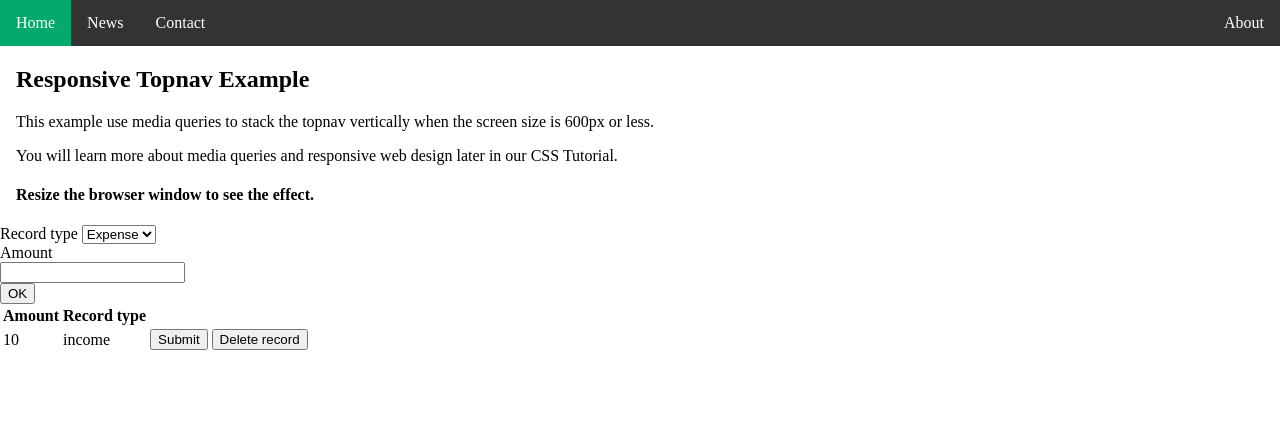
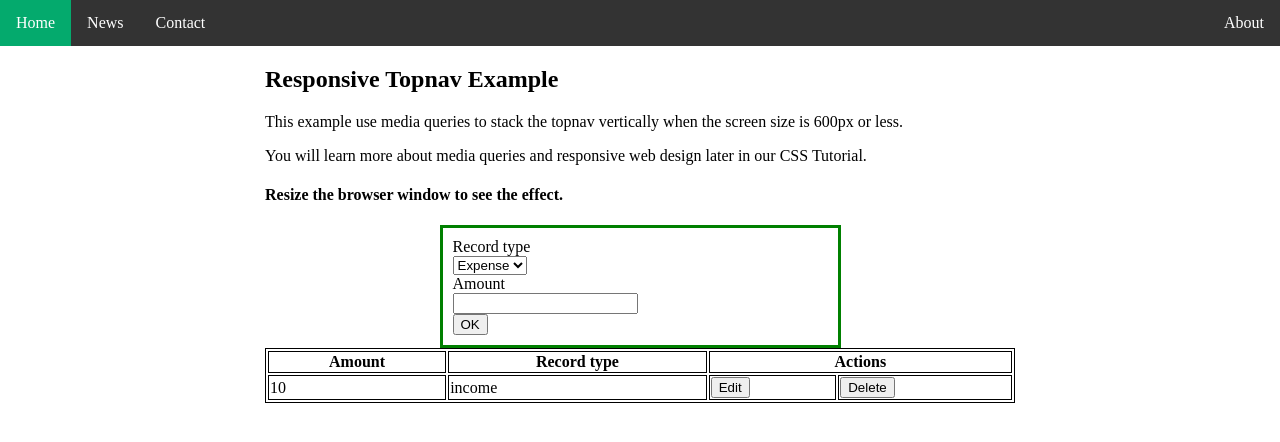
Before and after one commit to 1Lukukas/web-app, a Node server app: page / in a window 1280 px wide. Shown: the top 442 px of the page. Run offline with Node 20, Linux system fonts and the light colour scheme; tables that the repository leaves empty hold one stand-in row (values such as "Sample post"); some libraries are stand-ins or nearby versions.

Commit message:
update styling

```diff
--- a/app.js
+++ b/app.js
@@ -19,7 +19,6 @@ const recordsRouter = require('./routes/records')
 app.use('/records', recordsRouter)
 app.set('view engine', 'ejs');
 
-
 const getAllRecords = async (req, res, next) => {
     axios = require('axios');
     response = await axios.get('http://localhost:3000/records/all')
@@ -28,15 +27,13 @@ const getAllRecords = async (req, res, next) => {
 }
 app.use(getAllRecords)
 
+path = require('path')
+
+app.use('/css', express.static(path.join(__dirname, '/css')));
+
 app.get("/", (req, res) => {
     res.render("index.ejs", {data : req.data})
 })
-
-// app.post("/edit", urlencodedParser, (req, res) => {
-//     var _id = req.body._id;
-//     console.log(req.body)
-//     res.render("editRecord.ejs", {data : req.body})
-// })
 
 app.use("/static", express.static('./static/'));
 app.listen(3000, ( ) => {
--- /dev/null
+++ b/css/style.css
@@ -0,0 +1,48 @@
+.content {
+  max-width: 750px;
+  margin: auto;
+}
+body{
+    margin: 0;
+}
+ul.topnav {
+  list-style-type: none;
+  margin: 0;
+  padding: 0;
+  overflow: hidden;
+  background-color: #333;
+}
+
+ul.topnav li {float: left;}
+
+ul.topnav li a {
+  display: block;
+  color: white;
+  text-align: center;
+  padding: 14px 16px;
+  text-decoration: none;
+}
+
+ul.topnav li a:hover:not(.active) {background-color: #111;}
+
+ul.topnav li a.active {background-color: #04AA6D;}
+
+ul.topnav li.right {float: right;}
+
+table, th, td {
+  border: 1px solid;
+}
+table {
+  width: 100%;
+}
+.center {
+    margin: auto;
+    width: 50%;
+    border: 3px solid green;
+    padding: 10px;
+}
+
+@media screen and (max-width: 600px) {
+  ul.topnav li.right,
+  ul.topnav li {float: none;}
+}
--- a/routes/records.js
+++ b/routes/records.js
@@ -2,6 +2,8 @@ const express = require('express')
 const router = express.Router()
 const Record = require('../models/record')
 
+path = require('path')
+router.use('/css', express.static(path.join(__dirname, '/css')))
 
 urlencodedParser = express.urlencoded({extended : false})
 // Getting all
--- a/views/index.ejs
+++ b/views/index.ejs
@@ -2,38 +2,8 @@
 <html>
 	<head>
 		<meta name="viewport" content="width=device-width, initial-scale=1.0">
-<style>
-body {margin: 0;}
-
-ul.topnav {
-  list-style-type: none;
-  margin: 0;
-  padding: 0;
-  overflow: hidden;
-  background-color: #333;
-}
-
-ul.topnav li {float: left;}
-
-ul.topnav li a {
-  display: block;
-  color: white;
-  text-align: center;
-  padding: 14px 16px;
-  text-decoration: none;
-}
-
-ul.topnav li a:hover:not(.active) {background-color: #111;}
-
-ul.topnav li a.active {background-color: #04AA6D;}
-
-ul.topnav li.right {float: right;}
-
-@media screen and (max-width: 600px) {
-  ul.topnav li.right,
-  ul.topnav li {float: none;}
-}
-</style>
+		<link rel="stylesheet" type="text/css" href="/css/style.css" />
+		<link>
 	</head>
 	<body>
 		<!-- <script src="static/index.js"></script> -->
@@ -43,20 +13,20 @@ ul.topnav li.right {float: right;}
 			<li><a href="#contact">Contact</a></li>
 			<li class="right"><a href="#about">About</a></li>
 		</ul>
-
-    <div style="padding:0 16px;">
+		<div class="content">
+		<div>
 			<h2>Responsive Topnav Example</h2>
 			<p>This example use media queries to stack the topnav vertically when the screen size is 600px or less.</p>
 			<p>You will learn more about media queries and responsive web design later in our CSS Tutorial.</p>
 			<h4>Resize the browser window to see the effect.</h4>
 		</div>
-
-    <form action="/records/create" method="post" onsubmit="setTimeout(function(){window.location.reload();},10);">
-      <label for="recTypes">Record type</label>
+		<form class="center" action="/records/create" method="post" onsubmit="setTimeout(function(){window.location.reload();},10);">
+			<label for="recTypes">Record type</label><br>
 			<select name="recordType" id="record">
 				<option value="expense">Expense</option>
 				<option value="income">Income</option>
-      </select><br>
+			</select>
+			<br>
 			<label for="amount">Amount</label><br>
 			<input type="text" id="amount" name="amount"><br>
 			<div>
@@ -65,7 +35,9 @@ ul.topnav li.right {float: right;}
 		</form>
 		<table>
 			<tr>
-        <th>Amount</th><th>Record type</th>
+				<th>Amount</th>
+				<th>Record type</th>
+				<th colspan="2">Actions</th>
 			</tr>
 			<% for (var i = 0; i < data.length; i++) { %>
 			<tr>
@@ -74,16 +46,17 @@ ul.topnav li.right {float: right;}
 				<td>
 					<form method="GET" action="/records/<%=data[i]._id%>/edit">
 						<div>
-                <button type="submit" name="submit" class="btn">Submit</button>
+							<button type="submit" name="submit" class="btn"> Edit </button>
 					</form>
 				</td>
 				<td>
 				<form method="POST" action="/records/<%=data[i]._id%>?_method=DELETE" onsubmit="setTimeout(function(){window.location.reload();},10);">
-              <button type="submit">Delete record</button>
+				<button type="submit"> Delete </button>
 				</form>
 				</td>
 			</tr>
 			<% } %>
 		</table>
+		</div>
 	</body>
 </html>
```
Also changed, not shown: views/editRecord.ejs (+8 -41 lines). Lines whose indentation alone changed are shown as unchanged.
